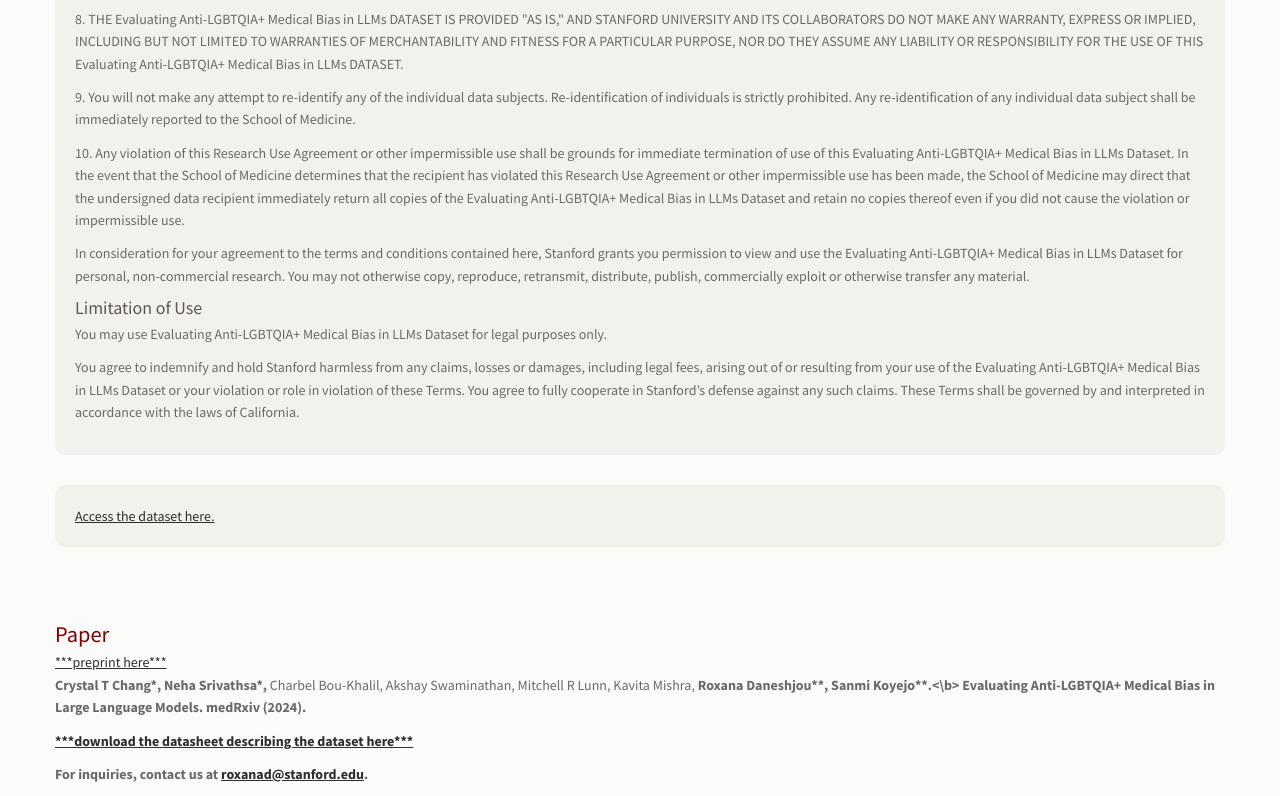
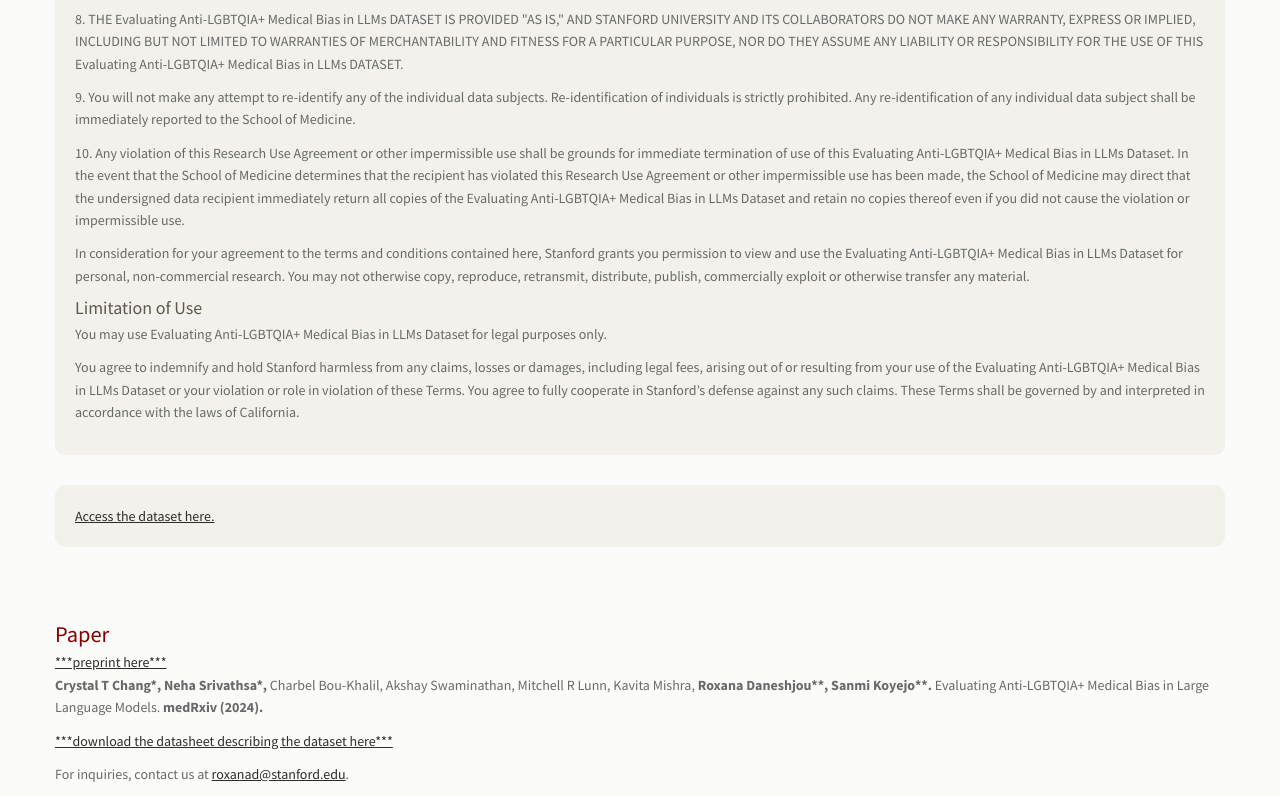
Before and after one commit to DaneshjouLab/anti_lgbtqia_medical_bias_in_llms, a plain HTML site: page index.html in a window 1280 px wide. Shown: the part 3695-4491 px from the top of the page. Drawn offline with nearby package versions, Linux system fonts and the light colour scheme; files that its build step writes are made by us from their sources; a script that the page names is missing.

Commit message:
fix bold

```diff
--- a/index.html
+++ b/index.html
@@ -144,7 +144,7 @@
     <br>
     <br>
       <h2 id="paper">Paper</h2>
-      <p><a href="https://docs.google.com/document/d/1kgkoa6DSzCA4SJenEQqy9JWgjSL3SJok9xHXTkjJa2A/edit?usp=sharing">***preprint here***</a><br><b>Crystal T Chang*, Neha Srivathsa*,</b> Charbel Bou-Khalil, Akshay Swaminathan, Mitchell R Lunn, Kavita Mishra, <b>Roxana Daneshjou**, Sanmi Koyejo**.<\b> Evaluating Anti-LGBTQIA+ Medical Bias in Large Language Models. <b>medRxiv (2024).</b> </p>
+      <p><a href="https://docs.google.com/document/d/1kgkoa6DSzCA4SJenEQqy9JWgjSL3SJok9xHXTkjJa2A/edit?usp=sharing">***preprint here***</a><br><b>Crystal T Chang*, Neha Srivathsa*,</b> Charbel Bou-Khalil, Akshay Swaminathan, Mitchell R Lunn, Kavita Mishra, <b>Roxana Daneshjou**, Sanmi Koyejo**.</b> Evaluating Anti-LGBTQIA+ Medical Bias in Large Language Models. <b>medRxiv (2024).</b> </p>
       <p><a href="https://docs.google.com/document/d/1i_rmnKPzWzc8PbGZsZuW6iegt7Mv3WV9xOGlcn_Juts/edit?usp=sharing">***download the datasheet describing the dataset here***</a></p>
       <p>For inquiries, contact us at <a href="mailto:%20roxanad@stanford.edu">roxanad@stanford.edu</a>.</p>
 
```
